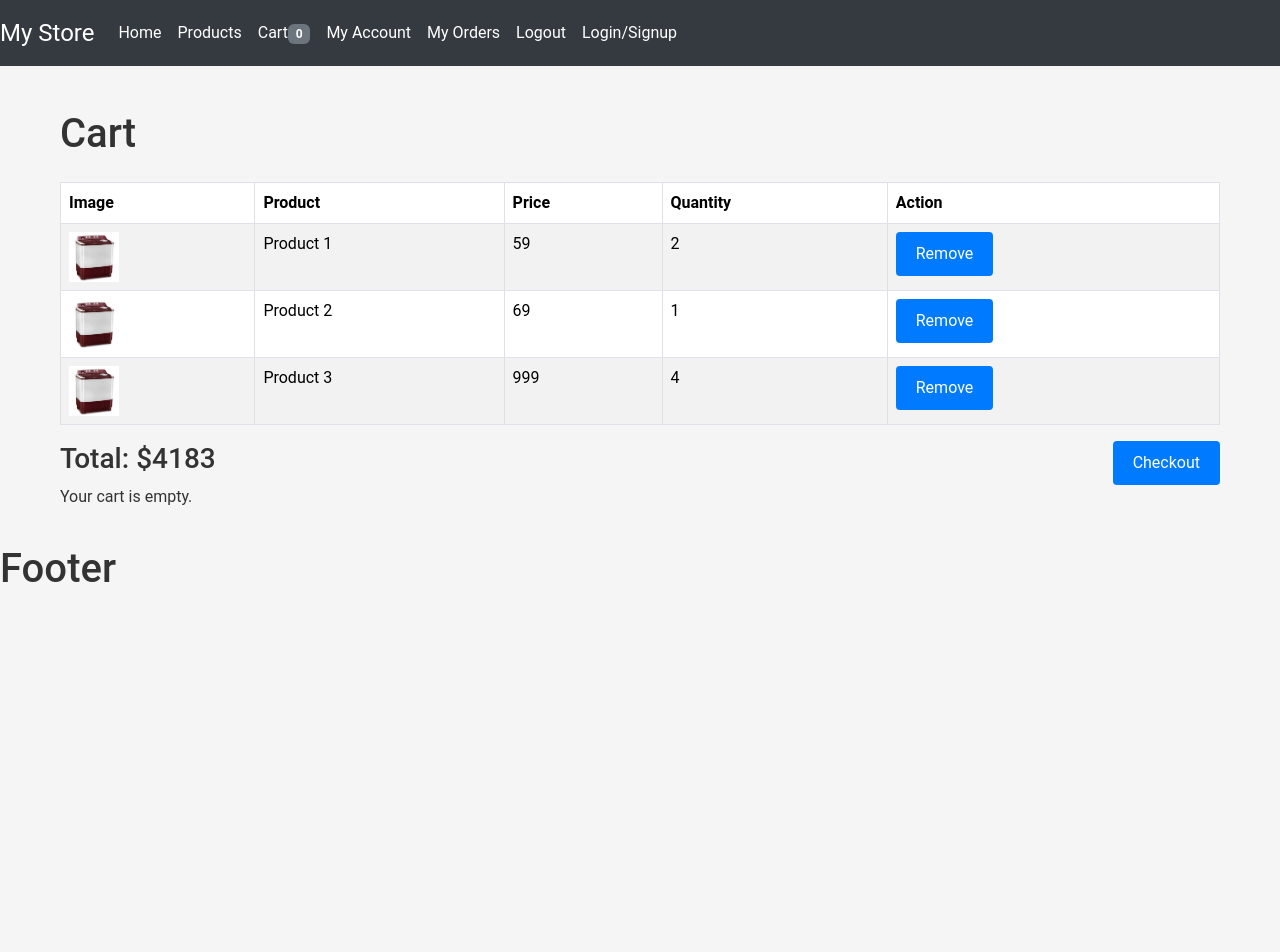
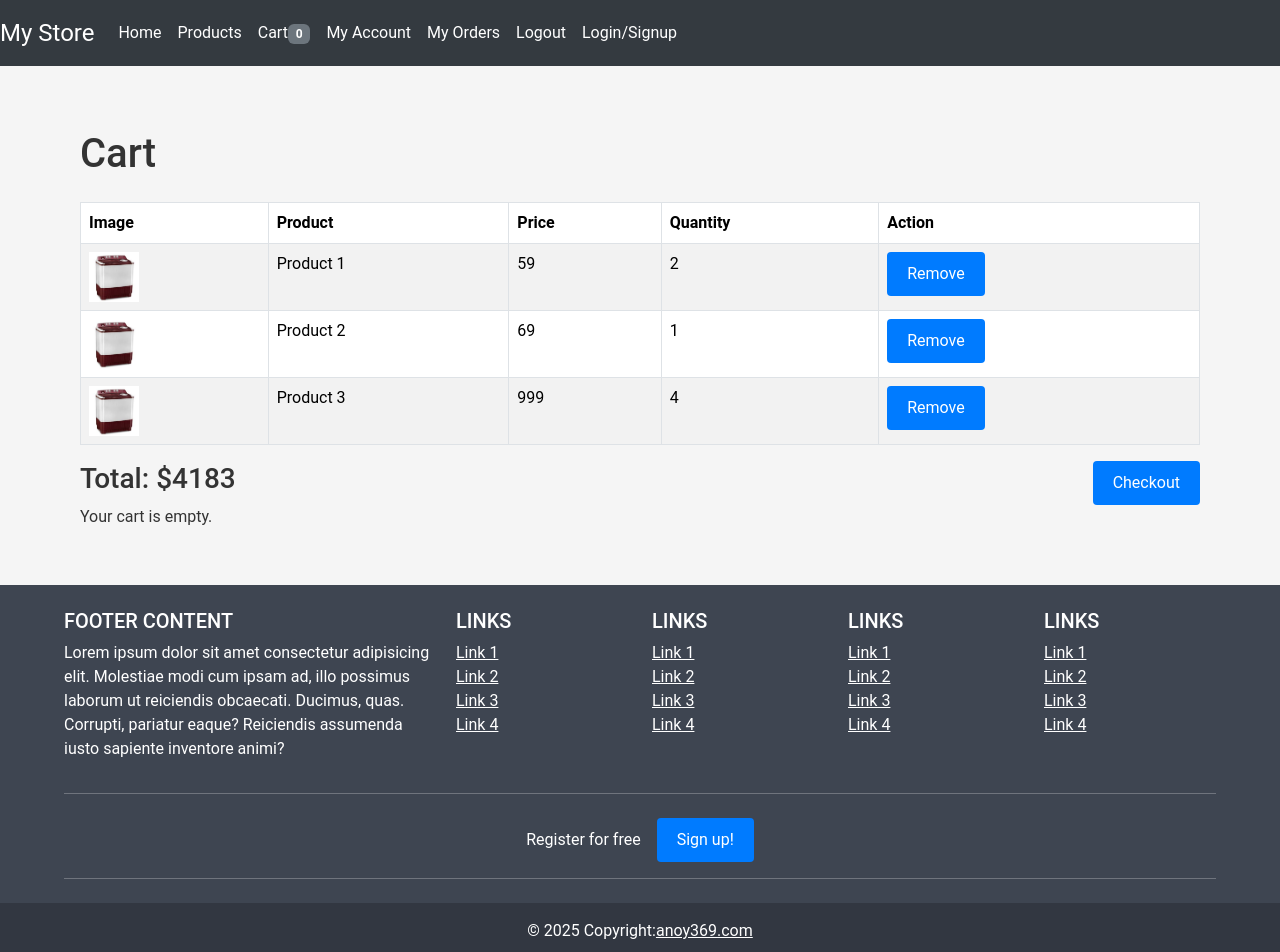
Before and after one commit to anoy369/WoocommerceReactApp, a React (Vite) app: page /cart in a window 1280 px wide. Shown: the top 952 px of the page. Before the commit the page ends 800 px from the top, so only its background shows below. Built offline with nearby package versions, Linux system fonts and the light colour scheme.

Commit message:
Added Footer xtml and Loader

```diff
--- a/src/Api.js
+++ b/src/Api.js
@@ -6,6 +6,27 @@ const CONSUMER_SECRET = "cs_7d5d6987333d91fdc1b186b16e39e9f4394e7722"
 
 const PROJECT_URL = "https://woocommerceapp.anoy369.com/"
 const API_URL = PROJECT_URL + "wp-json/wc/v3"
+
+let loadingCount = 0;
+const LOADER_EVENT_NAME = 'api_loading_change';
+const listeners = [];
+
+// Function to notify all listeners of loader state change
+function notifyLoadingStateChange() {
+  const isLoading = loadingCount > 0;
+  listeners.forEach((callback) => callback(isLoading));
+}
+
+// Function to add listener
+export function onLoadingChange(callback) {
+  listeners.push(callback);
+  return () => {
+    const index = listeners.indexOf(callback);
+    if (index > -1) {
+      listeners.splice(index, 1);
+    }
+  };
+}
 
 // Function to generate OAuth signature
 const generateOAuthSignature = (url, method = 'GET', params = {}) => {
@@ -40,6 +61,33 @@ const api = axios.create({
     baseURL : API_URL
 })
 
+// Add interceptors to manage loader state
+api.interceptors.request.use(
+  (config) => {
+    loadingCount++;
+    notifyLoadingStateChange();
+    return config;
+  },
+  (error) => {
+    loadingCount--;
+    notifyLoadingStateChange();
+    return Promise.reject(error);
+  }
+);
+
+api.interceptors.response.use(
+  (response) => {
+    loadingCount--;
+    notifyLoadingStateChange();
+    return response;
+  },
+  (error) => {
+    loadingCount--;
+    notifyLoadingStateChange();
+    return Promise.reject(error);
+  }
+);
+
 // Get all products from woocomerce store
 export const getAllProducts = async() => {
     try{
--- a/src/App.jsx
+++ b/src/App.jsx
@@ -1,31 +1,47 @@
-import './Api.js'
+// App.jsx
+import "./Api.js";
 
-import { BrowserRouter as Router, Routes, Route } from 'react-router-dom'
+import { BrowserRouter as Router, Routes, Route } from "react-router-dom";
+import "../node_modules/bootstrap/dist/css/bootstrap.min.css";
+import NavBar from "./layouts/Navbar";
+import Footer from "./layouts/Footer";
+import Loader from "./layouts/Loader";
+import Home from "./pages/Home";
+import Cart from "./pages/Cart";
+import MyAccount from "./pages/MyAccount";
+import MyOrders from "./pages/MyOrders";
+import Checkout from "./pages/Checkout";
+import Products from "./pages/Products";
+import Auth from "./pages/Auth";
+import SingleProduct from "./pages/SingleProduct";
 
-import '../node_modules/bootstrap/dist/css/bootstrap.min.css'
-import NavBar from './layouts/Navbar'
-import Footer from './layouts/Footer'
-import Home from './pages/Home'
-import Cart from './pages/Cart'
-import MyAccount from './pages/MyAccount'
-import MyOrders from './pages/MyOrders'
-import Checkout from './pages/Checkout'
-import Products from './pages/Products'
-import Auth from './pages/Auth'
-
-
-import './App.css'
-import SingleProduct from './pages/SingleProduct'
+import "./App.css";
+import "./assets/loader.css";
+import { useEffect, useState } from "react";
+import { onLoadingChange } from "./Api";
+import { ToastContainer } from "react-toastify";
+import "react-toastify/dist/ReactToastify.css";
 
 function App() {
+  const [loading, setLoading] = useState(false);
+
+  // Subscribe to loader changes
+  useEffect(() => {
+    const unsubscribe = onLoadingChange(setLoading);
+    return () => {
+      unsubscribe();
+    };
+  }, []);
 
   return (
     <>
       <Router>
-        <NavBar/>
+        <NavBar />
+        <div className="container">
+          {loading && <Loader />}
           <Routes>
             <Route path="/" element={<Home />} />
-            <Route path="/cart" element={<Cart/>} />
+            <Route path="/cart" element={<Cart />} />
             <Route path="/my-account" element={<MyAccount />} />
             <Route path="/my-orders" element={<MyOrders />} />
             <Route path="/products" element={<Products />} />
@@ -33,10 +49,12 @@ function App() {
             <Route path="/checkout" element={<Checkout />} />
             <Route path="/product/:id" element={<SingleProduct />} />
           </Routes>
-        <Footer/>
+        </div>
+        <Footer />
       </Router>
+      <ToastContainer />
     </>
-  )
+  );
 }
 
-export default App
+export default App;
--- /dev/null
+++ b/src/assets/loader.css
@@ -0,0 +1,26 @@
+.loader-overlay {
+    position: fixed;
+    top: 0;
+    left: 0;
+    width: 100%;
+    height: 100%;
+    background: rgba(255, 255, 255, 0.7);
+    display: flex;
+    justify-content: center;
+    align-items: center;
+    z-index: 9999;
+  }
+
+  .loader {
+    border: 16px solid #f3f3f3;
+    border-top: 16px solid #3498db;
+    border-radius: 50%;
+    width: 120px;
+    height: 120px;
+    animation: spin 2s linear infinite;
+  }
+
+  @keyframes spin {
+    0% { transform: rotate(0deg); }
+    100% { transform: rotate(360deg); }
+  }
--- a/src/layouts/Footer.jsx
+++ b/src/layouts/Footer.jsx
@@ -1,7 +1,156 @@
+import {Link} from "react-router-dom"
+
 const Footer = () => {
-    return <>
-        <h1>Footer</h1>
+  return (
+    <>
+        <footer
+          className="text-center text-lg-start text-white"
+          style={{"background-color": "#3e4551"}}
+        >
+          <div className="container p-4 pb-0">
+            <section className="">
+              <div className="row">
+                <div className="col-lg-4 col-md-6 mb-4 mb-md-0">
+                  <h5 className="text-uppercase">FOOTER CONTENT</h5>
+
+                  <p>
+                    Lorem ipsum dolor sit amet consectetur adipisicing elit.
+                    Molestiae modi cum ipsam ad, illo possimus laborum ut
+                    reiciendis obcaecati. Ducimus, quas. Corrupti, pariatur
+                    eaque? Reiciendis assumenda iusto sapiente inventore animi?
+                  </p>
+                </div>
+                <div className="col-lg-2 col-md-6 mb-4 mb-md-0">
+                  <h5 className="text-uppercase">Links</h5>
+
+                  <ul className="list-unstyled mb-0">
+                    <li>
+                      <Link to="/" className="text-white">
+                        Link 1
+                      </Link>
+                    </li>
+                    <li>
+                      <Link to="/" className="text-white">
+                        Link 2
+                      </Link>
+                    </li>
+                    <li>
+                      <Link to="/" className="text-white">
+                        Link 3
+                      </Link>
+                    </li>
+                    <li>
+                      <Link to="/" className="text-white">
+                        Link 4
+                      </Link>
+                    </li>
+                  </ul>
+                </div>
+                <div className="col-lg-2 col-md-6 mb-4 mb-md-0">
+                  <h5 className="text-uppercase">Links</h5>
+
+                  <ul className="list-unstyled mb-0">
+                    <li>
+                      <Link to="/" className="text-white">
+                        Link 1
+                      </Link>
+                    </li>
+                    <li>
+                      <Link to="/" className="text-white">
+                        Link 2
+                      </Link>
+                    </li>
+                    <li>
+                      <Link to="/" className="text-white">
+                        Link 3
+                      </Link>
+                    </li>
+                    <li>
+                      <Link to="/" className="text-white">
+                        Link 4
+                      </Link>
+                    </li>
+                  </ul>
+                </div>
+                <div className="col-lg-2 col-md-6 mb-4 mb-md-0">
+                  <h5 className="text-uppercase">Links</h5>
+
+                  <ul className="list-unstyled mb-0">
+                    <li>
+                      <Link to="/" className="text-white">
+                        Link 1
+                      </Link>
+                    </li>
+                    <li>
+                      <Link to="/" className="text-white">
+                        Link 2
+                      </Link>
+                    </li>
+                    <li>
+                      <Link to="/" className="text-white">
+                        Link 3
+                      </Link>
+                    </li>
+                    <li>
+                      <Link to="/" className="text-white">
+                        Link 4
+                      </Link>
+                    </li>
+                  </ul>
+                </div>
+                <div className="col-lg-2 col-md-6 mb-4 mb-md-0">
+                  <h5 className="text-uppercase">Links</h5>
+
+                  <ul className="list-unstyled mb-0">
+                    <li>
+                      <Link to="/" className="text-white">
+                        Link 1
+                      </Link>
+                    </li>
+                    <li>
+                      <Link to="/" className="text-white">
+                        Link 2
+                      </Link>
+                    </li>
+                    <li>
+                      <Link to="/" className="text-white">
+                        Link 3
+                      </Link>
+                    </li>
+                    <li>
+                      <Link to="/" className="text-white">
+                        Link 4
+                      </Link>
+                    </li>
+                  </ul>
+                </div>
+              </div>
+            </section>
+
+            <hr className="mb-4" />
+            <section className="">
+              <p className="d-flex justify-content-center align-items-center">
+                <span className="me-3">Register for free</span>
+                <button type="button" className="btn btn-outline-light btn-rounded">
+                  Sign up!
+                </button>
+              </p>
+            </section>
+
+            <hr className="mb-4" />
+          </div>
+          <div
+            className="text-center p-3"
+            style={{"background-color": "rgba(0, 0, 0, 0.2)"}}
+          >
+            © 2025 Copyright:
+            <Link className="text-white" to="https://anoy369.com/">
+              anoy369.com
+            </Link>
+          </div>
+        </footer>
     </>
-}
+  );
+};
 
-export default Footer
+export default Footer;
--- /dev/null
+++ b/src/layouts/Loader.jsx
@@ -0,0 +1,9 @@
+const Loader = () => {
+  return <>
+    <div className="loader-overlay">
+      <div className="loader"></div>
+    </div>
+  </>;
+};
+
+export default Loader
--- a/src/pages/SingleProduct.jsx
+++ b/src/pages/SingleProduct.jsx
@@ -1,6 +1,6 @@
 import { useParams } from "react-router-dom";
 
-import productImage from "../assets/washing-machine-2.jpg";
+import productImage from "../assets/placeholder-image.jpg";
 import { useEffect, useState } from "react";
 import { getSingleProductData } from "../Api";
 
@@ -20,7 +20,7 @@ const SingleProduct = () => {
   }, [id]);
 
   // const imgsrc= productDetails?.images[0]?.src
-  console.log(productDetails?.images)
+  // console.log(productDetails?.images)
   return (
     <>
       <div className="container my-5">
@@ -29,7 +29,9 @@ const SingleProduct = () => {
             <div className="card">
               <img
                 className="card-img-top"
-                src={productDetails?.images[0]?.src}
+                src={productDetails?.images && productDetails.images.length > 0
+      ? productDetails.images[0].src
+      : productImage}
                 alt={productDetails.name}
               />
             </div>
@@ -51,6 +53,7 @@ const SingleProduct = () => {
                     ? "line-through"
                     : "none",
                   color: "red",
+                  "margin-right": "10px"
                 }}
               >
                 ${productDetails.regular_price || productDetails.price}
@@ -58,7 +61,7 @@ const SingleProduct = () => {
               <span
                 className="card-text"
                 style={{
-                  display: productDetails.sale_price ? "block" : "none",
+                  display: productDetails.sale_price ? "unset" : "none"
                 }}
               >
                 ${productDetails.sale_price}
@@ -66,7 +69,7 @@ const SingleProduct = () => {
             </div>
             <div className="mb-4">
               <h5>
-                Category: {productDetails.categories.map((category) => category.name).join(", ")}
+                Category: {productDetails?.categories?.map((singleCategory) => singleCategory.name).join(", ")}
               </h5>
             </div>
             <button className="btn btn-primary mt-4">Add to Cart</button>
```
Also changed, not shown: src/context/LoadingContext.js (added, +17 -0 lines), src/assets/placeholder-image.jpg (added).
